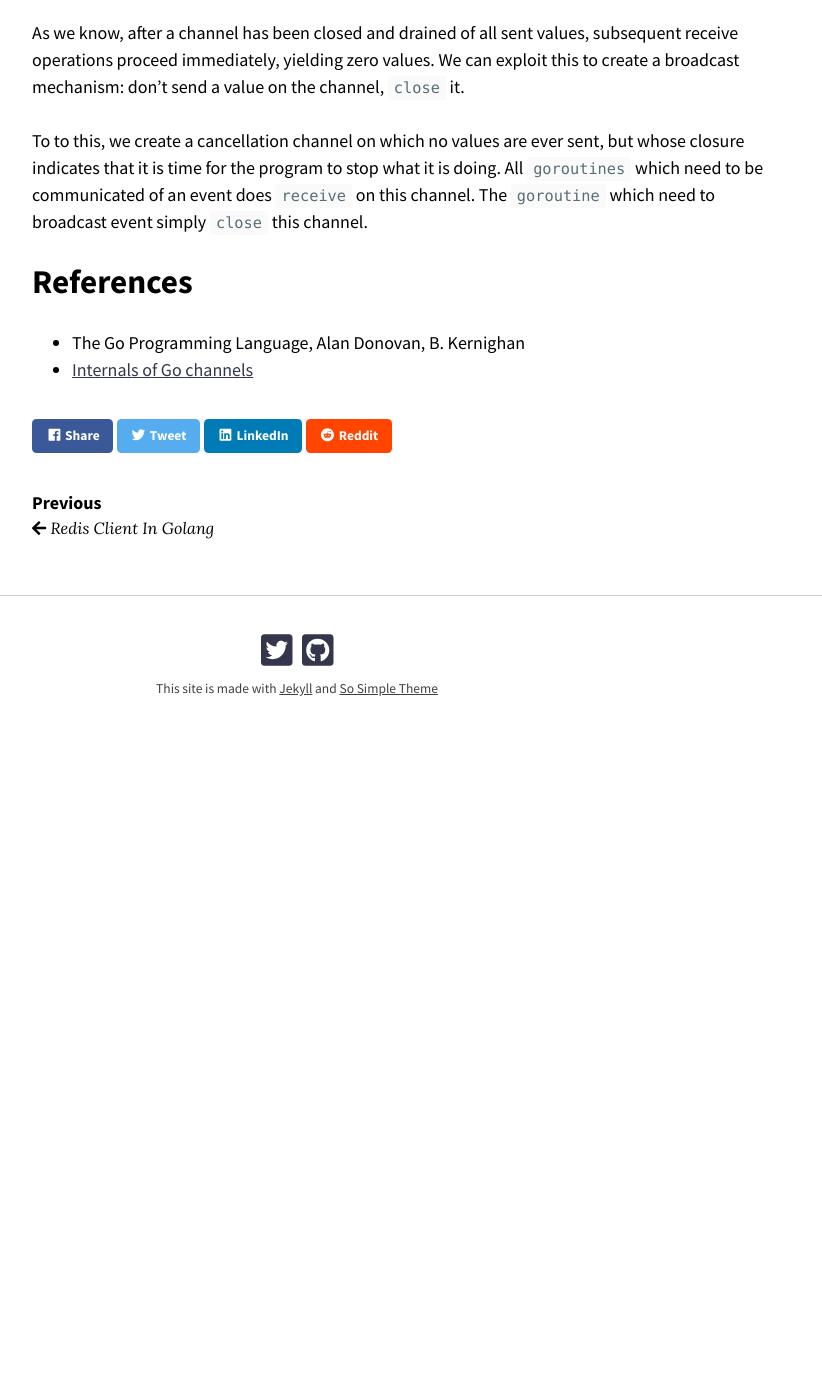
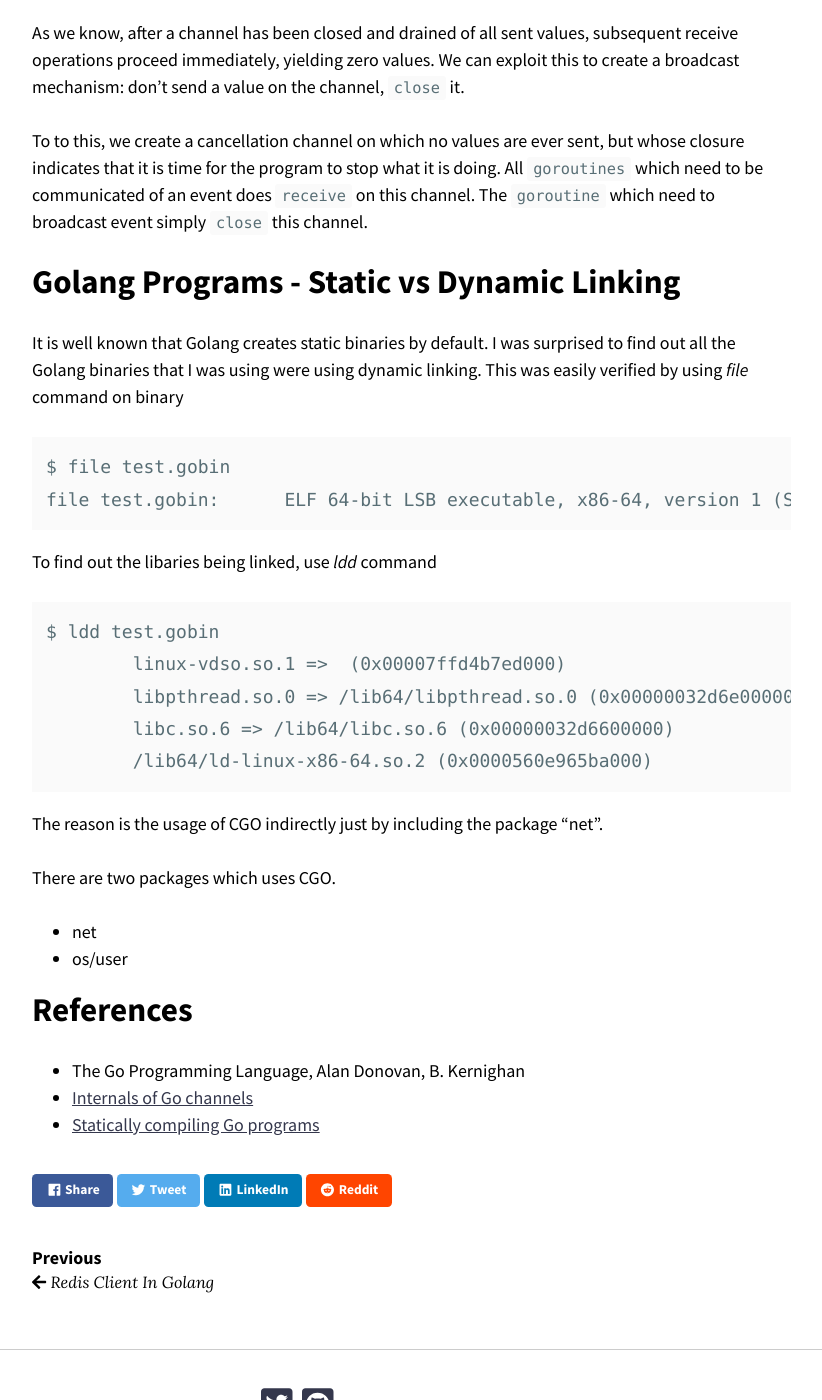
Before and after one commit to manoj-gupta/manoj-gupta.github.io, a Jekyll site: the page built from _posts/2022-12-17-Golang-Notes.md, in a window 1280 px wide and 1400 px high, scrolled down 3744 px. Shown: the whole window, without its empty margins (343-1165 px from the left). Built offline with Jekyll 4.4.1, drawn with Linux system fonts in a browser that asks for light colours; nearby versions of some CDN libraries; before the commit the page ends 4516 px from its top, so only the background shows below that; some of the changed text lies outside the part shown.

Commit message:
Update 2022-12-17-Golang-Notes.md

````diff
--- a/_posts/2022-12-17-Golang-Notes.md
+++ b/_posts/2022-12-17-Golang-Notes.md
@@ -1,3 +1,12 @@
+---
+title: "Golang Notes"
+categories:
+  - Golang
+tags:
+  - golang
+last_modified_at: 2022-12-18T14:25:52-05:00
+---
+
 Following are my notes after reading resources mentioned in **Reference** section. This will serve as a single point of reference for me.
 
 
@@ -92,7 +101,32 @@ As we know, after a channel has been closed and drained of all sent values, subs
 
 To to this, we create a cancellation channel on which no values are ever sent, but whose closure indicates that it is time for the program to stop what it is doing. All `goroutines` which need to be communicated of an event does `receive` on this channel. The `goroutine` which need to broadcast event simply `close` this channel.
 
+# Golang Programs - Static vs Dynamic Linking
+
+It is well known that Golang creates static binaries by default. I was surprised to find out all the Golang binaries that I was using were using dynamic linking. This was easily verified by using *file* command on binary
+
+```
+$ file test.gobin
+file test.gobin:      ELF 64-bit LSB executable, x86-64, version 1 (SYSV), dynamically linked (uses shared libs), not stripped
+```
+
+To find out the libaries being linked, use *ldd* command
+```
+$ ldd test.gobin
+        linux-vdso.so.1 =>  (0x00007ffd4b7ed000)
+        libpthread.so.0 => /lib64/libpthread.so.0 (0x00000032d6e00000)
+        libc.so.6 => /lib64/libc.so.6 (0x00000032d6600000)
+        /lib64/ld-linux-x86-64.so.2 (0x0000560e965ba000)
+```
+The reason is the usage of CGO indirectly just by including the package "net".
+
+There are two packages which uses CGO.
+* net
+* os/user
+
+
 # References
 
 * The Go Programming Language, Alan Donovan, B. Kernighan
 * [Internals of Go channels](https://shubhagr.medium.com/internals-of-go-channels-cf5eb15858fc)
+* [Statically compiling Go programs](https://www.arp242.net/static-go.html)
````
